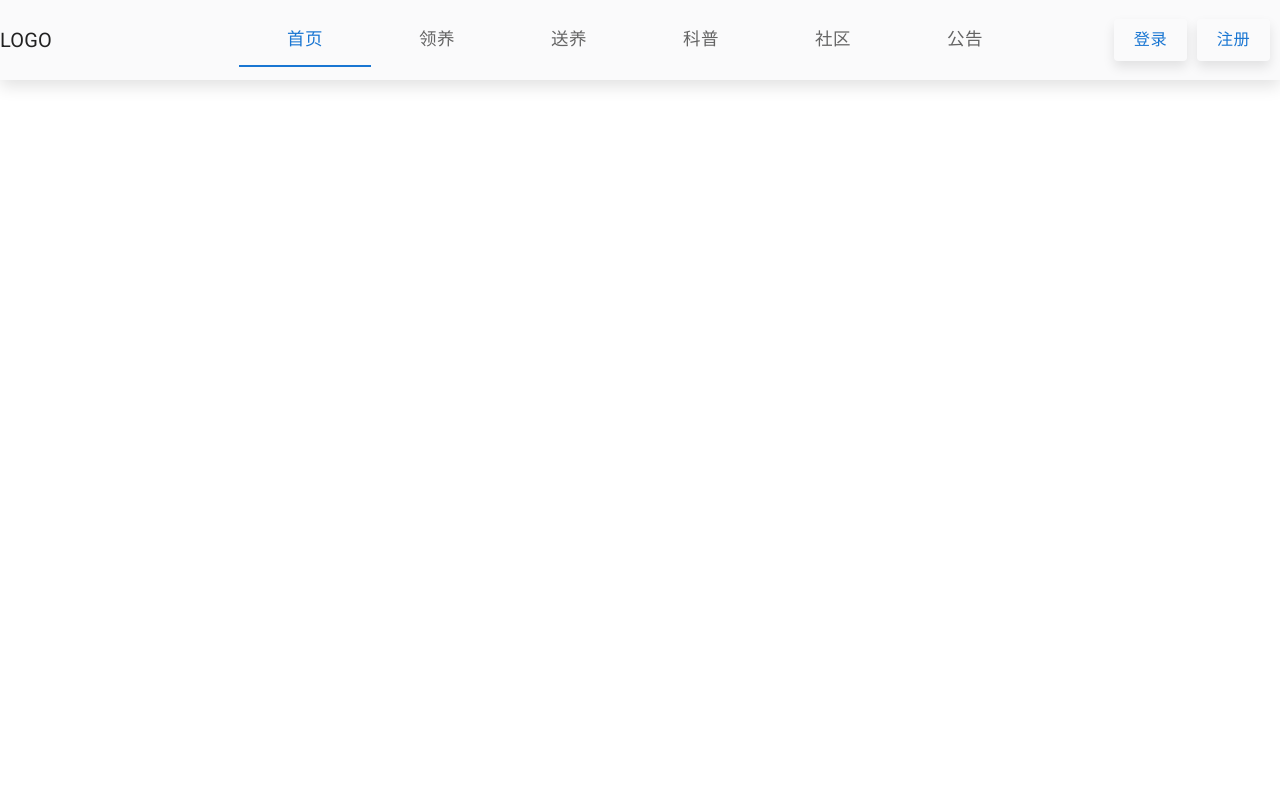
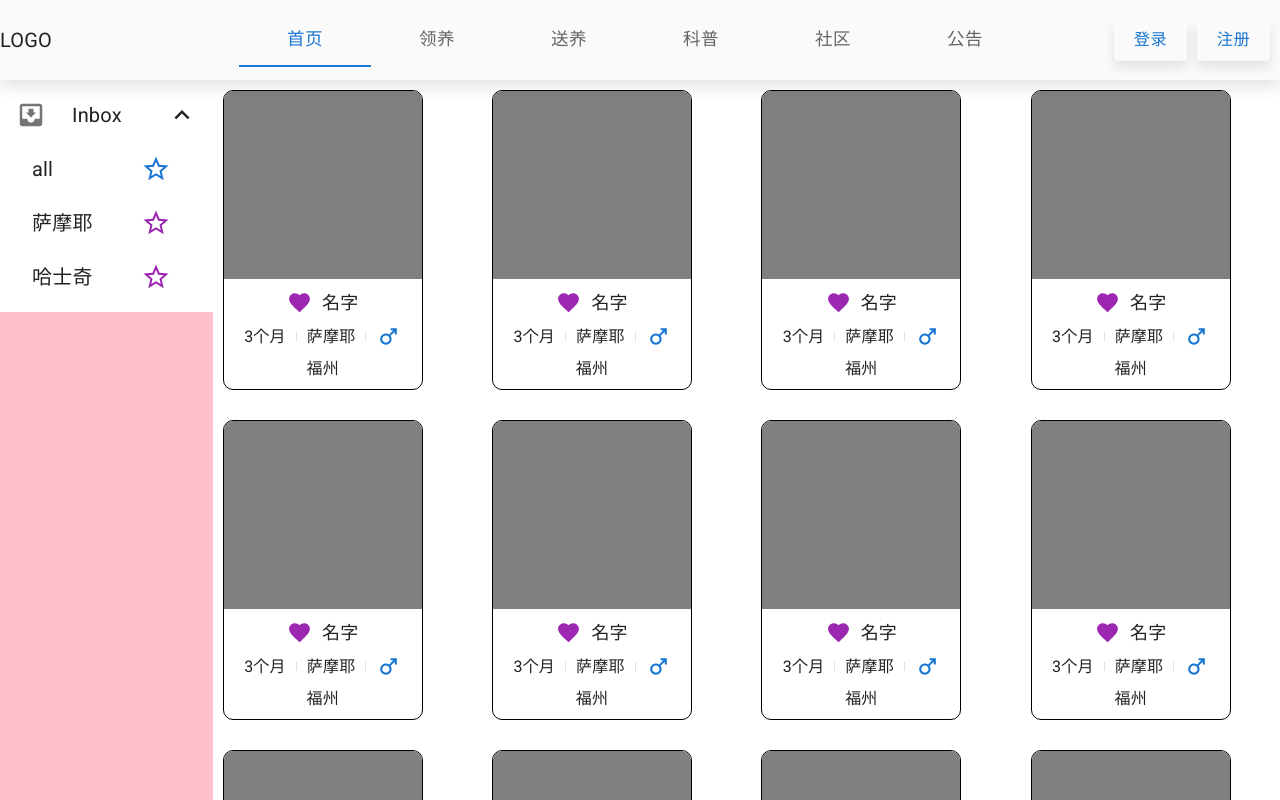
Before and after one commit to SENA-SE/pet-web, a React (Create React App) app: page /adoption in a window 1280 px wide. Shown: the top 800 px of the page. Built offline with nearby package versions, Linux system fonts and the light colour scheme.

Commit message:
commit: adoption layout

```diff
--- /dev/null
+++ b/src/Components/Common/Filter.jsx
@@ -0,0 +1,60 @@
+import * as React from 'react';
+import ListSubheader from '@mui/material/ListSubheader';
+import List from '@mui/material/List';
+import ListItemButton from '@mui/material/ListItemButton';
+import ListItemIcon from '@mui/material/ListItemIcon';
+import ListItemText from '@mui/material/ListItemText';
+import Collapse from '@mui/material/Collapse';
+import InboxIcon from '@mui/icons-material/MoveToInbox';
+import DraftsIcon from '@mui/icons-material/Drafts';
+import SendIcon from '@mui/icons-material/Send';
+import ExpandLess from '@mui/icons-material/ExpandLess';
+import ExpandMore from '@mui/icons-material/ExpandMore';
+import StarBorder from '@mui/icons-material/StarBorder';
+
+export default function NestedList({data}) {
+  const [open, setOpen] = React.useState(true);
+  const [selected, setSelected] = React.useState(["all"]);
+    //handle clear，点击all触发
+  const handleClick = () => {
+    setOpen(!open);
+  };
+  const handleFilter=(name) => {
+      console.log(selected)
+    setSelected(selected.push(name))
+  };
+  return (
+    <List
+      sx={{ width: '100%', maxWidth: 360, bgcolor: 'background.paper' }}
+      component="nav"
+    >
+      <ListItemButton onClick={handleClick}>
+        <ListItemIcon>
+          <InboxIcon />
+        </ListItemIcon>
+        <ListItemText primary="Inbox" />
+        {open ? <ExpandLess /> : <ExpandMore />}
+      </ListItemButton>
+      <Collapse in={open} timeout="auto" unmountOnExit>
+      <List component="div" disablePadding>
+                      <ListItemButton sx={{ pl: 4 }} >
+                        <ListItemText primary={"all"} />
+                        <ListItemIcon>
+                          <StarBorder color={selected.includes("all")? "primary": "secondary"}/>
+                        </ListItemIcon>
+                      </ListItemButton>
+                    </List>
+          {data.map(item=>
+                      <List component="div" disablePadding>
+                      <ListItemButton sx={{ pl: 4 }} onClick={()=>handleFilter(item.name)}>
+                        <ListItemText primary={item.name} />
+                        <ListItemIcon>
+                          <StarBorder color={selected.includes(item.name)? "primary": "secondary"}/>
+                        </ListItemIcon>
+                      </ListItemButton>
+                    </List>
+          )}
+      </Collapse>
+    </List>
+  );
+}
--- /dev/null
+++ b/src/Components/Common/PetCard.jsx
@@ -0,0 +1,59 @@
+import React from 'react'
+import styled from 'styled-components'
+import FavoriteIcon from '@mui/icons-material/Favorite';
+import Divider from '@mui/material/Divider';
+import FemaleIcon from '@mui/icons-material/Female';
+import MaleIcon from '@mui/icons-material/Male';
+const Container = styled.div`
+    display: flex;
+    flex-direction: column;
+    // justify-content: center;
+    align-items: center;
+    border-radius: 10px;
+    border: 1px solid black;
+    width: 200px;
+    height: 300px;
+    overflow: hidden;
+`
+const ImgContainer = styled.div`
+    width: 100%;
+    background: gray;
+    height: 190px;
+    margin-bottom: 10px;
+`
+const InfoContainer = styled.div`
+    display: flex;
+    gap: 10px;
+    align-items: center;justify-content: center;
+    font-size: 16px;
+    margin-bottom: 8px;
+`
+function PetCard({data}) {
+    // usestate储存favorite,点击favorite传送data
+    return (
+        <Container>
+            <ImgContainer>
+
+            </ImgContainer>
+            <InfoContainer style={{fontSize: '18px'}}>
+                <FavoriteIcon color="secondary" fontSize="small" sx={{cursor: 'pointer'}}/>
+                {data.name}
+            </InfoContainer>
+            <InfoContainer>
+                {data.age}
+                <Divider orientation="vertical" variant="middle" flexItem />
+                {data.species}
+                <Divider orientation="vertical" variant="middle" flexItem />
+                {data.gender==="female"? <FemaleIcon color="primary" fontSize="small"/>
+                :
+<MaleIcon color="primary" fontSize="small"/>
+                }
+            </InfoContainer>
+            <InfoContainer>
+                {data.location}
+            </InfoContainer>
+        </Container>
+    )
+}
+
+export default PetCard
--- /dev/null
+++ b/src/Components/Common/PetList.jsx
@@ -0,0 +1,169 @@
+import React from 'react'
+import PetCard from './PetCard'
+import {useState} from 'react'
+import styled from 'styled-components'
+const Container = styled.div`
+    display: grid;
+    width: 100%;
+    padding: 10px;
+    grid-template-columns: repeat(auto-fit, minmax(200px, 1fr));
+    gap: 30px;
+`
+const data = [
+    {
+        name: "名字",
+        isCollected: true,
+        species: "萨摩耶",
+        age: "3个月",
+        gender: "male",
+        location:"福州"
+    },
+    {
+        name: "名字",
+        isCollected: false,
+        species: "萨摩耶",
+        age: "3个月",
+        gender: "male",
+        location:"福州"
+    },
+    {
+        name: "名字",
+        isCollected: false,
+        species: "萨摩耶",
+        age: "3个月",
+        gender: "male",
+        location:"福州"
+    },
+    {
+        name: "名字",
+        isCollected: false,
+        species: "萨摩耶",
+        age: "3个月",
+        gender: "male",
+        location:"福州"
+    },
+    {
+        name: "名字",
+        isCollected: false,
+        species: "萨摩耶",
+        age: "3个月",
+        gender: "male",
+        location:"福州"
+    },
+    {
+        name: "名字",
+        isCollected: false,
+        species: "萨摩耶",
+        age: "3个月",
+        gender: "male",
+        location:"福州"
+    },
+    {
+        name: "名字",
+        isCollected: false,
+        species: "萨摩耶",
+        age: "3个月",
+        gender: "male",
+        location:"福州"
+    },
+    {
+        name: "名字",
+        isCollected: false,
+        species: "萨摩耶",
+        age: "3个月",
+        gender: "male",
+        location:"福州"
+    },
+    {
+        name: "名字",
+        isCollected: false,
+        species: "萨摩耶",
+        age: "3个月",
+        gender: "male",
+        location:"福州"
+    },
+    {
+        name: "名字",
+        isCollected: false,
+        species: "萨摩耶",
+        age: "3个月",
+        gender: "male",
+        location:"福州"
+    },
+    {
+        name: "名字",
+        isCollected: false,
+        species: "萨摩耶",
+        age: "3个月",
+        gender: "male",
+        location:"福州"
+    },
+    {
+        name: "名字",
+        isCollected: false,
+        species: "萨摩耶",
+        age: "3个月",
+        gender: "male",
+        location:"福州"
+    },
+]
+function PetList({category, filters, sort}) {
+        // console.log(category,filters,sort);
+        const [pets, setPets] = useState([]);
+        const [filteredPets, setFilteredPets] = useState([]);
+
+
+        //The function is invoked every time the category changes
+        // useEffect(() => {
+        //     const getPets = async () => {
+        //         try {
+        //             const res = await axios.get(category ? `http://localhost:5000/api/products/findList?category=${category}` : `http://localhost:5000/api/products/findList`);
+        //             // console.log(res);
+        //             setPes(res.data.productList);
+        //         } catch (e) {
+
+        //         }
+        //     };
+        //     getPets();
+        // }, [category]);
+        // useEffect(() => {
+        //     // console.log(Object.entries(filters));
+        //     category && setFilteredPets(
+        //         pets.filter(item => Object.entries(filters).every(([key, value]) =>
+        //             item[key].includes(value)
+        //         ))
+        //     );
+        // }, [category, filters, pets]);
+        // useEffect(() => {
+        //     if (sort === 'newest') {
+        //         setFilteredProducts((prev) =>
+        //             [...prev].sort((a, b) => a.createdAt - b.createdAt)
+        //         );
+        //         // console.log([...filteredProducts].sort((a, b) => a.createdAt - b.createdAt));
+        //     } else if (sort === 'Pasc') {
+        //         setFilteredProducts((prev) =>
+        //             [...prev].sort((a, b) => a.price - b.price)
+        //         );
+        //         // console.log([...filteredProducts].sort((a, b) => a.price - b.price));
+        //     } else if (sort === 'Pdesc') {
+        //         setFilteredProducts((prev) =>
+        //             [...prev].sort((a, b) => b.price - a.price)
+        //         );
+        //         // console.log([...filteredProducts].sort((a, b) => b.price - a.price));
+        //     }
+        // }, [sort]);
+    return (
+        <Container>
+                        {/* {category ? filteredProducts.map(item => (
+                <Product item={item} key={item.id}/>
+            )) : products.slice(0, 10).map(item => (
+                <Product item={item} key={item.id}/>
+                ))} */}
+            {data.map(item=>
+                <PetCard data={item}/>
+            )}
+        </Container>
+    )
+}
+
+export default PetList
--- /dev/null
+++ b/src/Components/Common/Sidebar.jsx
@@ -0,0 +1,34 @@
+import React from 'react'
+import styled from 'styled-components'
+import Filter from './Filter'
+import {useState} from 'react'
+const Container = styled.div`
+width: 20%;
+background: pink;
+`
+const filters=[
+    {
+        name:"萨摩耶",
+    },
+    {
+        name:"哈士奇",
+    },
+]
+function Sidebar() {
+    // const [selected, setSelected] = React.useState(
+    //     {
+    //         species:["all"],
+    //         age:100,
+    //         gender:"all",
+    //         size:"all",
+    //         location:"all",
+    //     }
+    // );
+    return (
+        <Container>
+            <Filter data={filters}/>
+        </Container>
+    )
+}
+
+export default Sidebar
--- a/src/Components/MainSearch.jsx
+++ b/src/Components/MainSearch.jsx
@@ -24,9 +24,9 @@ const Wrapper = styled.div`
     width: 100%;
     background:${({theme})=> theme.status.bg};
     border-radius: 10px;
-    transition: box-shadow 300ms cubic-bezier(0.4, 0, 0.2, 1) 0ms;
+    transition: 300ms cubic-bezier(0.4, 0, 0.2, 1) 0ms;
     box-shadow:  ${({focus}) => focus && "0 2px 6px 0 rgba(0,0,0,0.24)"};
-    border:${({focus, theme}) => focus && "1px solid"+theme.palette.primary.main};
+    border:${({focus, theme}) => focus && "1px solid"+theme.palette.primary.main || "1px solid transparent"};
 `
 const StyledInputBase = styled(InputBase)`
 
--- a/src/Pages/Adoption.jsx
+++ b/src/Pages/Adoption.jsx
@@ -1,9 +1,18 @@
 import React from 'react'
 import PropTypes from 'prop-types'
-
+import PetList from '../Components/Common/PetList'
+import styled from 'styled-components'
+import Sidebar from '../Components/Common/Sidebar'
+const Container = styled.div`
+  width: 100%;
+  display: flex;
+`
 function Adoption(props) {
   return (
-    <div>Adoption</div>
+    <Container style={{marginTop: '10vh'}}>
+      <Sidebar/>
+      <PetList/>
+      </Container>
   )
 }
 
```
